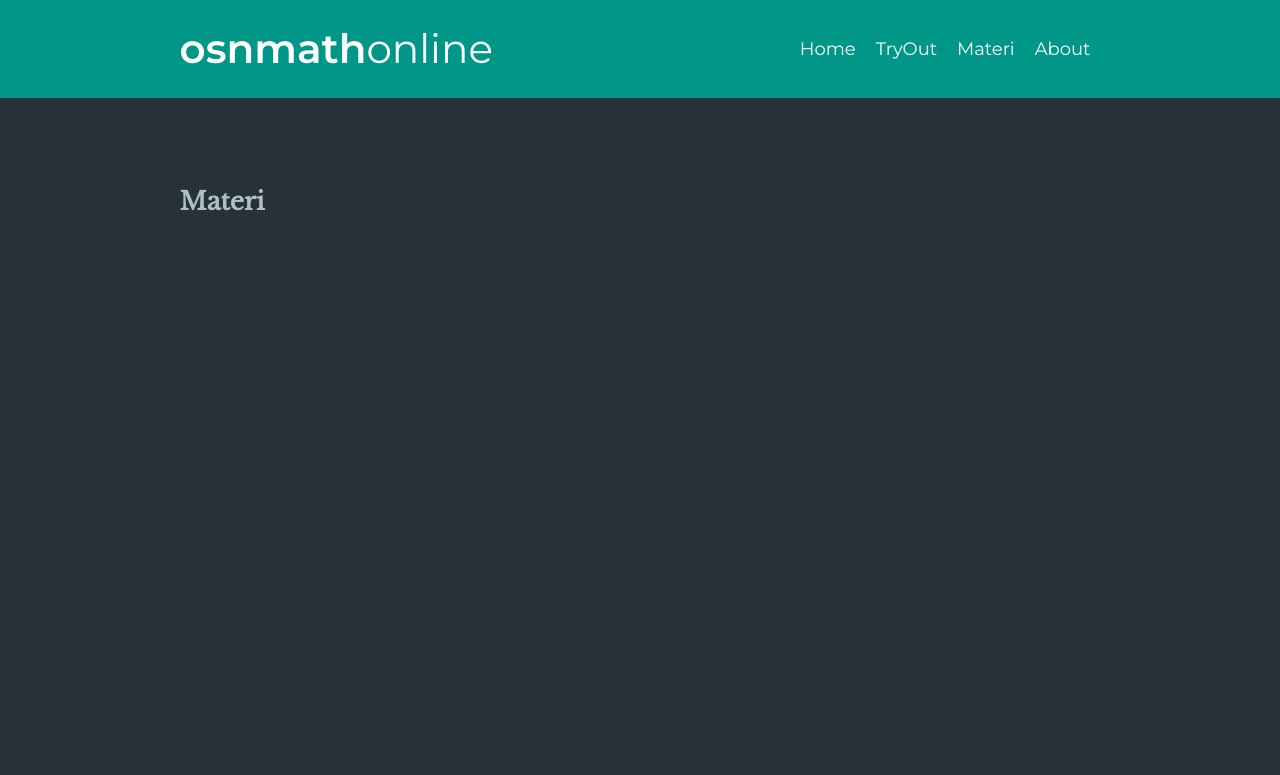
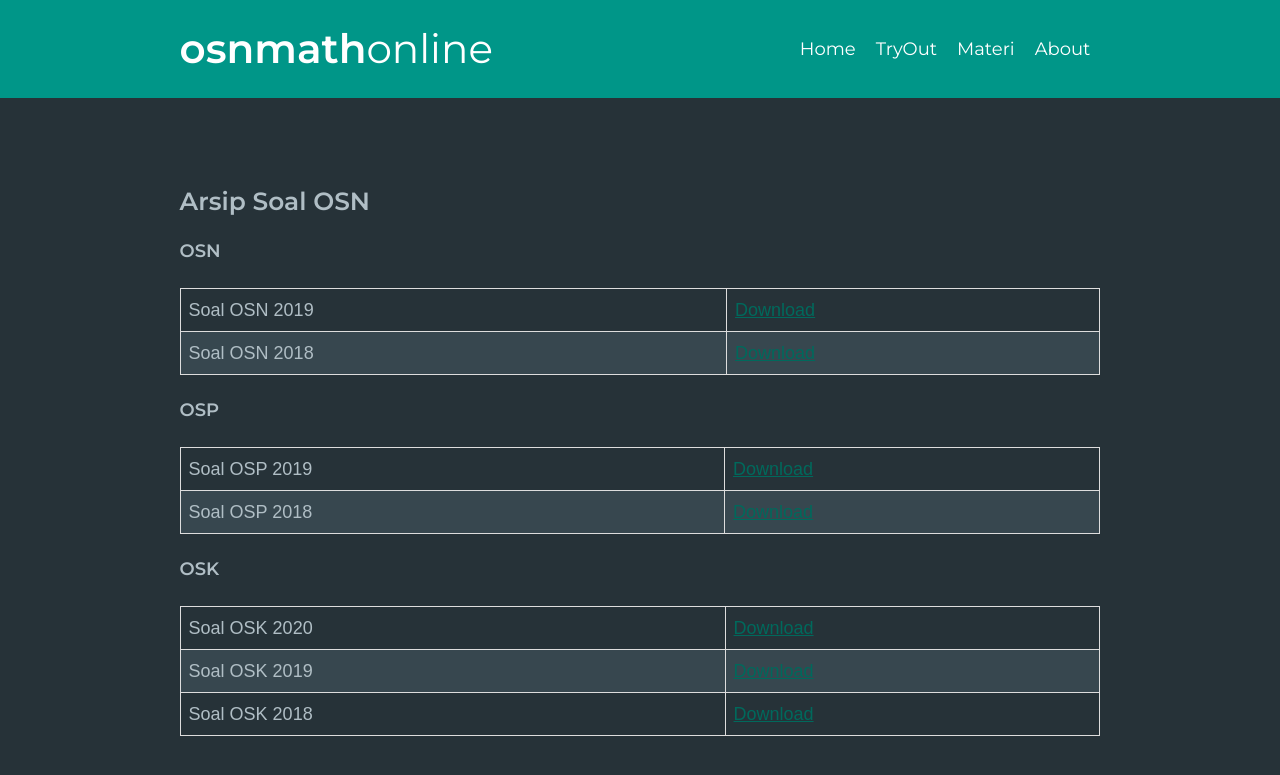
Before and after one commit to galihprad/osnmath, a Gatsby site: page /materi in a window 1280 px wide. Built offline with nearby package versions, Linux system fonts and the light colour scheme; Gatsby itself is replaced by a stand-in of ours.

Commit message:
Update 4

```diff
--- a/src/components/layout.css
+++ b/src/components/layout.css
@@ -4,7 +4,7 @@
 html {
   -ms-text-size-adjust: 100%;
   -webkit-text-size-adjust: 100%;
-  font: 112.5%/1.45em "Libre Baskerville", georgia, serif, sans-serif;
+  font: 112.5%/1.45em "Montserrat", georgia, serif, sans-serif;
   box-sizing: border-box;
   overflow-y: scroll;
 }
@@ -15,7 +15,7 @@ body {
   /* color: hsla(0, 0%, 0%, 0.8); */
   color: #b0bec5;
   background-color: #263238;
-  font-family: "Libre Baskerville", georgia, serif;
+  font-family: "Montserrat", georgia, serif;
   font-weight: normal;
   word-wrap: break-word;
   font-kerning: normal;
@@ -58,6 +58,7 @@ template {
 a {
   background-color: transparent;
   -webkit-text-decoration-skip: objects;
+  color: #00695c;
 }
 a:active,
 a:hover {
@@ -603,7 +604,7 @@ h2,
 h3,
 h4,
 h5 {
-  font-family: "Libre Baskerville";
+  font-family: "Montserrat";
 }
 
 h3 {
@@ -632,7 +633,7 @@ h3 {
 }
 
 #customers tr:hover {
-  background-color: #ddd;
+  background-color: rgb(0, 0, 0);
 }
 
 #customers th {
--- a/src/pages/about.js
+++ b/src/pages/about.js
@@ -23,7 +23,7 @@ const AboutPage = () => (
     <h3>Kontak</h3>
     <p>
       galih.p.w.j@gmail.com <br />
-      0858.7765.7708
+      0858 7765 7708
     </p>
   </Layout>
 )
--- a/src/pages/materi.js
+++ b/src/pages/materi.js
@@ -6,7 +6,72 @@ import Seo from "../components/seo"
 const MateriPage = () => (
   <Layout>
     <Seo title="Materi" />
-    <h3>Materi</h3>
+    <h3>Arsip Soal OSN</h3>
+    <h4>OSN</h4>
+    <table id="customers">
+      <tr>
+        <td>Soal OSN 2019</td>
+        <td>
+          <a href="https://drive.google.com/uc?export=download&id=11HqbXz3hqa5XEiRk5XFmWRyw3zn7a4sO">
+            Download
+          </a>
+        </td>
+      </tr>
+      <tr>
+        <td>Soal OSN 2018</td>
+        <td>
+          <a href="https://drive.google.com/uc?export=download&id=1D4hIYGXn55PEpdZK_wWmf0Ml5VmSj8nj">
+            Download
+          </a>
+        </td>
+      </tr>
+    </table>
+    <h4>OSP</h4>
+    <table id="customers">
+      <tr>
+        <td>Soal OSP 2019</td>
+        <td>
+          <a href="https://drive.google.com/uc?export=download&id=17ogem70tAmN1_8b1xSlVvKh22C-kEl-0">
+            Download
+          </a>
+        </td>
+      </tr>
+      <tr>
+        <td>Soal OSP 2018</td>
+        <td>
+          <a href="https://drive.google.com/uc?export=download&id=1jkbztbR2bGudi2Fhjv4g-HoKfoZfv94h">
+            Download
+          </a>
+        </td>
+      </tr>
+    </table>
+    <h4>OSK</h4>
+    <table id="customers">
+      <tr>
+        <td>Soal OSK 2020</td>
+        <td>
+          <a href="https://drive.google.com/uc?export=download&id=16h4pH7wLtQLGvP1PzMx0WNdwIaFKqS6k">
+            Download
+          </a>
+        </td>
+      </tr>
+      <tr>
+        <td>Soal OSK 2019</td>
+        <td>
+          <a href="https://drive.google.com/uc?export=download&id=1_oYwQqjNZ61s0aH9EvA3u5ilWal9ofAQ">
+            Download
+          </a>
+        </td>
+      </tr>
+      <tr>
+        <td>Soal OSK 2018</td>
+        <td>
+          <a href="https://drive.google.com/uc?export=download&id=1d5q76ZPpBIsU1OTiCkFoOzY6qjF2e17d">
+            Download
+          </a>
+        </td>
+      </tr>
+    </table>
   </Layout>
 )
 
```
Also changed, not shown: src/pages/index.js (+32 -9 lines), src/pages/tryout.js (+12 -14 lines).
